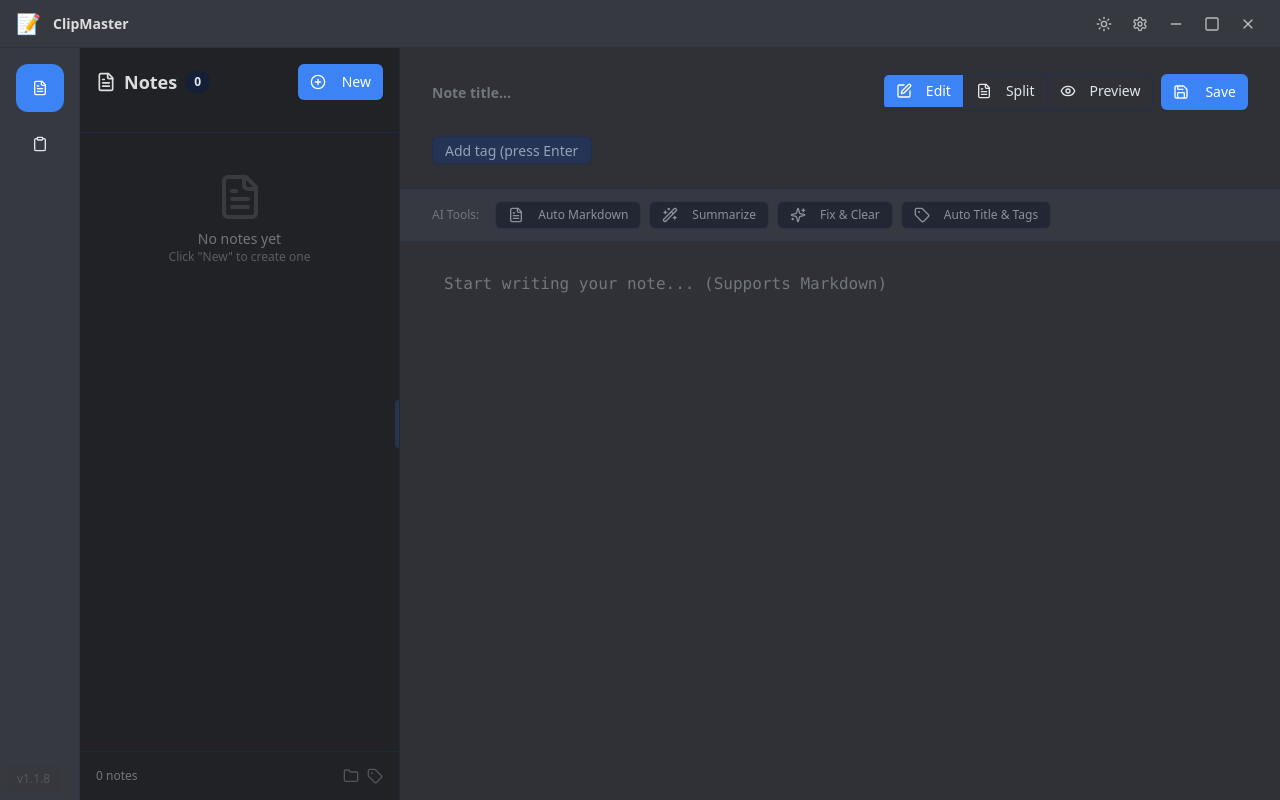
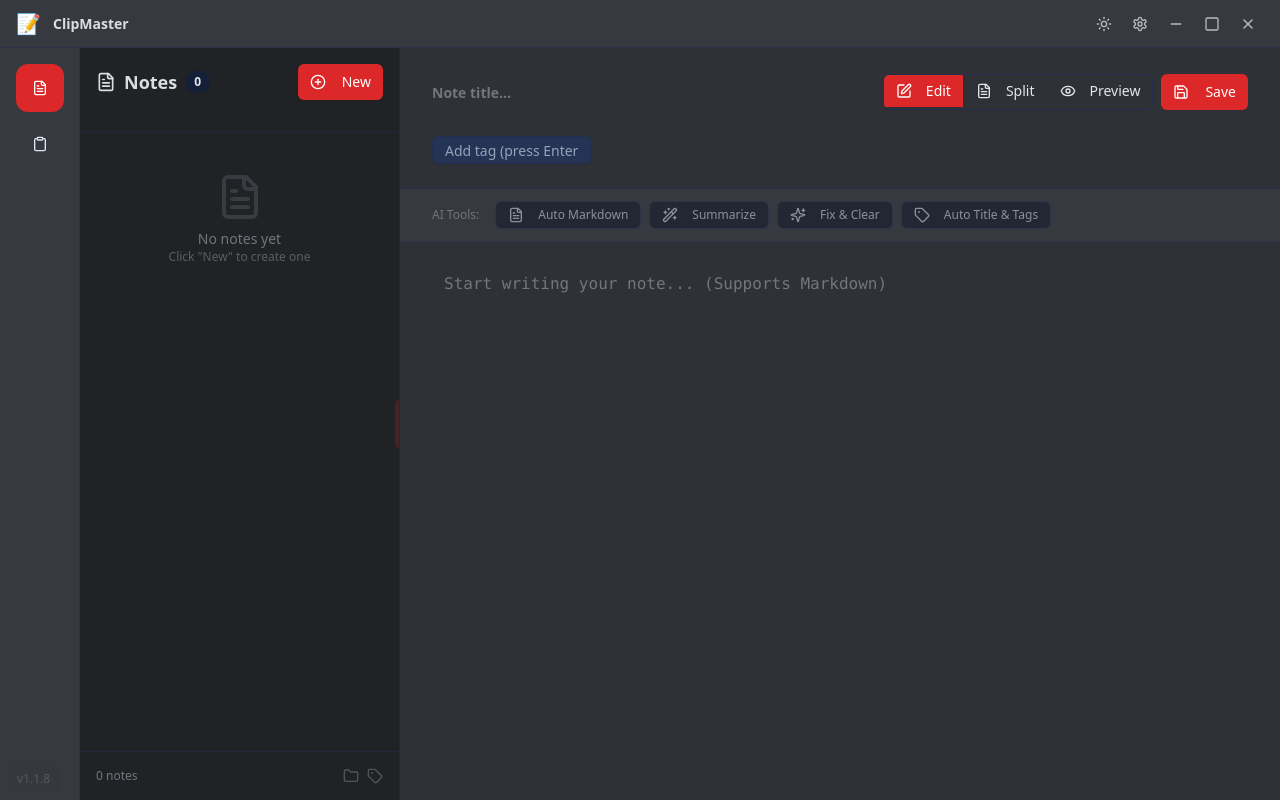
Before and after one commit to Waseemam/ClipMaster, a React (Vite) app: page / in a window 1280 px wide. Built offline with nearby package versions, Linux system fonts and the light colour scheme.

Commit message:
v1.1.8 - Changed entire UI theme from blue to red

```diff
--- a/src/App.jsx
+++ b/src/App.jsx
@@ -188,7 +188,7 @@
       )}
 
       {updateAvailable && !updateDownloaded && (
-        <div className="bg-blue-600 text-white px-4 py-2 flex items-center justify-between">
+        <div className="bg-red-600 text-white px-4 py-2 flex items-center justify-between">
           <span className="text-sm font-medium">
             {downloadProgress > 0
               ? `Downloading update... ${Math.round(downloadProgress)}%`
@@ -198,7 +198,7 @@
           {downloadProgress === 0 && (
             <button
               onClick={() => window.electronAPI?.downloadUpdate()}
-              className="bg-white text-blue-600 px-4 py-1 rounded text-sm font-medium hover:bg-blue-50 transition-colors"
+              className="bg-white text-red-600 px-4 py-1 rounded text-sm font-medium hover:bg-red-50 transition-colors"
             >
               Download
             </button>
--- a/src/components/Sidebar.jsx
+++ b/src/components/Sidebar.jsx
@@ -100,7 +100,7 @@
                 className={`
                   p-3 rounded-lg cursor-pointer transition-all min-w-0
                   ${currentNote?.id === note.id
-                    ? 'bg-red-600 dark:bg-red-700 text-white shadow-md scale-[0.98]'
+                    ? 'bg-primary text-primary-foreground shadow-md scale-[0.98]'
                     : 'hover:bg-muted/50 text-app-text-primary'
                   }
                 `}
--- a/src/index.css
+++ b/src/index.css
@@ -17,8 +17,8 @@
     --popover: 0 0% 100%;
     --popover-foreground: 222 47% 11%;
 
-    /* Primary accent - Beautiful blue */
-    --primary: 221 83% 53%;
+    /* Primary accent - Beautiful red */
+    --primary: 0 84% 60%;
     --primary-foreground: 0 0% 100%;
 
     /* Secondary - Subtle */
@@ -45,7 +45,7 @@
     --input-border: 220 13% 88%;
 
     /* Focus ring */
-    --ring: 221 83% 53%;
+    --ring: 0 84% 60%;
     --radius: 0.5rem;
 
     /* Custom app colors */
@@ -55,8 +55,8 @@
     --app-text-primary: #2e3338;
     --app-text-secondary: #5c6370;
     --app-text-muted: #8a8f98;
-    --app-accent: #3b82f6;
-    --app-accent-hover: #2563eb;
+    --app-accent: #ef4444;
+    --app-accent-hover: #dc2626;
   }
 
   .dark {
@@ -73,8 +73,8 @@
     --popover: 223 39% 15%;
     --popover-foreground: 213 31% 91%;
 
-    /* Primary accent - Bright blue for dark mode */
-    --primary: 217 91% 60%;
+    /* Primary accent - Bright red for dark mode */
+    --primary: 0 72% 51%;
     --primary-foreground: 0 0% 100%;
 
     /* Secondary */
@@ -101,7 +101,7 @@
     --input-border: 223 39% 28%;
 
     /* Focus ring */
-    --ring: 217 91% 60%;
+    --ring: 0 72% 51%;
 
     /* Custom app colors for dark mode */
     --app-bg-primary: #36393f;      /* Title bar - DARKEST */
@@ -110,8 +110,8 @@
     --app-text-primary: #dcddde;
     --app-text-secondary: #b9bbbe;
     --app-text-muted: #72767d;
-    --app-accent: #5865f2;
-    --app-accent-hover: #4752c4;
+    --app-accent: #ef4444;
+    --app-accent-hover: #dc2626;
   }
 }
 
```
